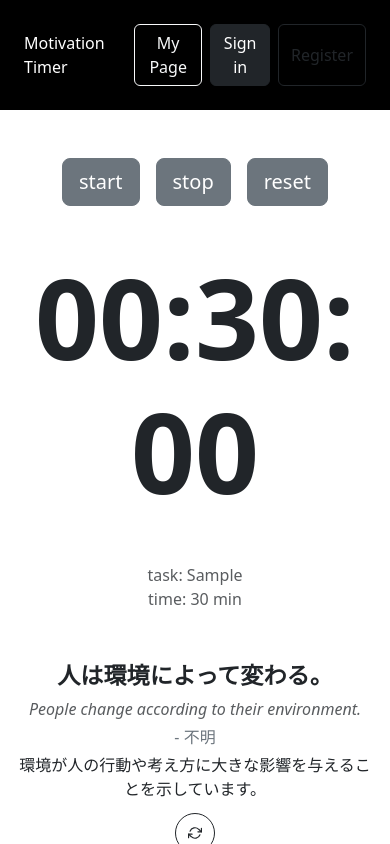
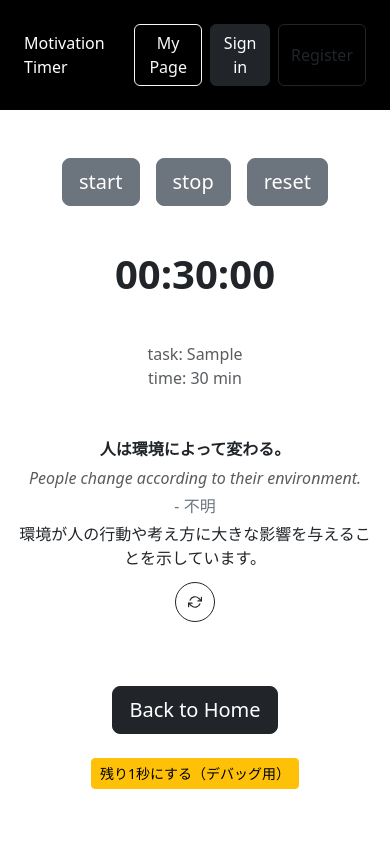
Before and after one commit to motibe-devops-geek202507/MotivationTimer, a React (Vite) app: page /timer in a window 390 px wide. Both pictures are taken after typing "Sample" into the empty fields and a click on the button "Start". Shown: the top 844 px of the page. Built offline with nearby package versions, Linux system fonts and the light colour scheme; a web font is replaced by a local one.

Commit message:
Timer.jsxのレスポンシブ対応を追加

```diff
--- /dev/null
+++ b/src/assets/Timer.css
@@ -0,0 +1,27 @@
+.timer-display {
+    font-size: 6rem;
+  }
+
+  .quote-display p {
+    font-size: 1.5rem;
+  }
+
+  @media (max-width: 768px) {
+    .timer-display {
+      font-size: 4rem;
+    }
+
+    .quote-display p {
+      font-size: 1.2rem;
+    }
+  }
+
+  @media (max-width: 480px) {
+    .timer-display {
+      font-size: 2.5rem;
+    }
+
+    .quote-display p {
+      font-size: 1rem;
+    }
+  }
--- a/src/components/Timer/Timer.jsx
+++ b/src/components/Timer/Timer.jsx
@@ -2,6 +2,7 @@ import React, { useState, useEffect, useRef } from 'react';
 import { useNavigate } from 'react-router-dom';
 import quotesObject from '../../quotes.js';
 import { FiRefreshCw } from 'react-icons/fi';
+import '../../assets/Timer.css';
 
 const Timer = ({ onFinish, studyInfo }) => {
   const navigate = useNavigate();
@@ -81,9 +82,7 @@ const Timer = ({ onFinish, studyInfo }) => {
           reset
         </button>
       </div>
-      <h1 className="fw-bold my-4" style={{ fontSize: '7rem' }}>
-        {formatTime(seconds)}
-      </h1>
+      <h1 className="fw-bold my-4 timer-display">{formatTime(seconds)}</h1>
       <div className="text-muted mb-4">
         <div>
           task: <span className="fw-medium">{studyInfo.subject}</span>
@@ -92,7 +91,7 @@ const Timer = ({ onFinish, studyInfo }) => {
           time: <span className="fw-medium">{studyInfo.minutes} min</span>
         </div>
       </div>
-      <div className="fs-3 mt-5">
+      <div className="fs-3 mt-5 quote-display">
         <p
           className="fw-bold my-1"
           style={{ fontFamily: `'Sawarabi Mincho', serif` }}
@@ -116,8 +115,6 @@ const Timer = ({ onFinish, studyInfo }) => {
         </button>
       </div>
 
-
-
       <div className="fs-3 mt-5">
         <button
           onClick={() => {
@@ -128,6 +125,12 @@ const Timer = ({ onFinish, studyInfo }) => {
           Back to Home
         </button>
       </div>
+      <button
+        onClick={() => setSeconds(1)}
+        className="btn btn-warning btn-sm mt-2"
+      >
+        残り1秒にする（デバッグ用）
+      </button>
     </div>
   );
 };
```
